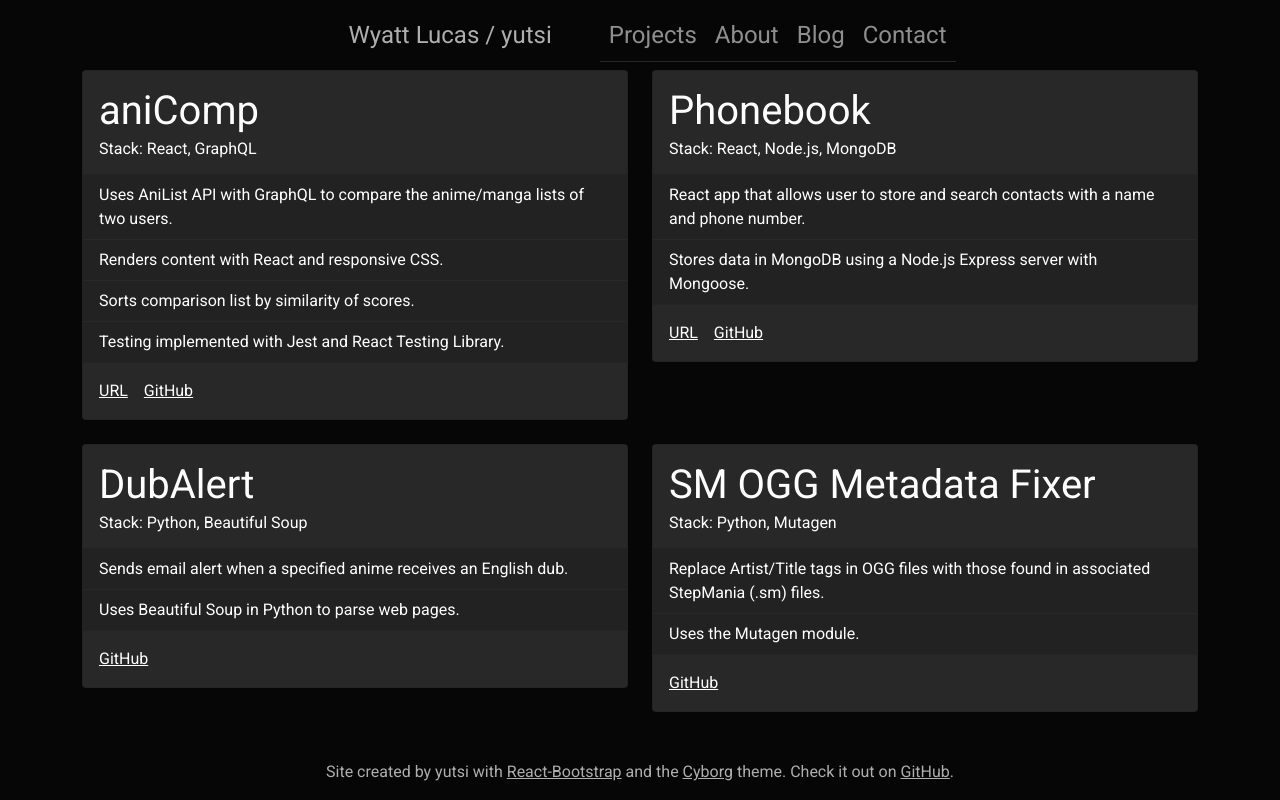
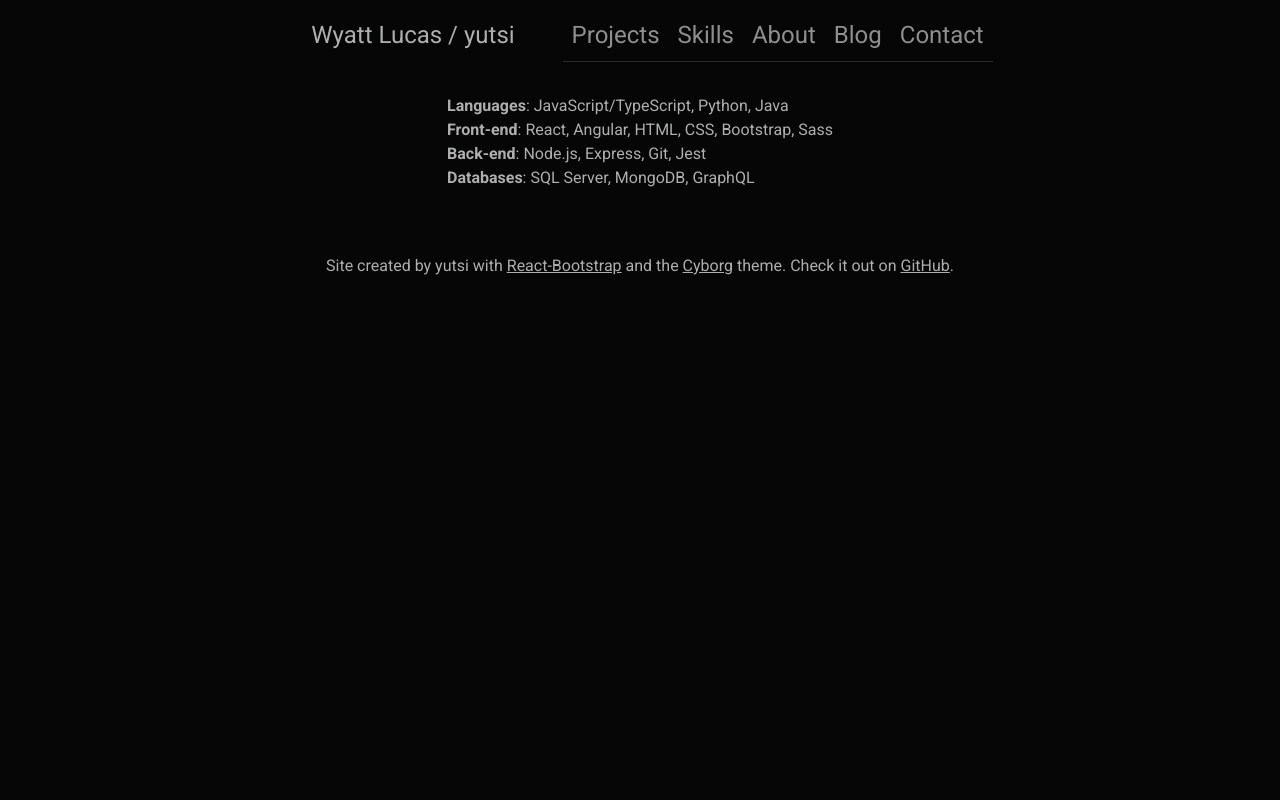
Before and after one commit to yutsi/portfolio, a React (Create React App) app: page /code/skills in a window 1280 px wide. Built offline with nearby package versions, Linux system fonts and the light colour scheme.

Commit message:
added skills page

```diff
--- a/src/App.js
+++ b/src/App.js
@@ -4,6 +4,7 @@ import Footer from './routes/Footer'
 import NavTabs from './routes/NavTabs'
 import About from './routes/About'
 import Projects from './routes/Projects'
+import Skills from './routes/Skills'
 import { Container, Row, Col } from 'react-bootstrap'
 import './custom.scss'
 
@@ -21,6 +22,7 @@ function App () {
       <Row />
       <Routes>
         <Route path='/' element={<Projects />} />
+        <Route path='/skills' element={<Skills />} />
         <Route path='/about' element={<About />} />
         <Route path='*' element={<Projects />} />
       </Routes>
--- a/src/custom.scss
+++ b/src/custom.scss
@@ -4,16 +4,20 @@
 
 $link-color: #ffffff;
 
-.about {
+.about .skills-content {
     @include font-size(20px);
     line-height: 1.8;
   }
 //Responsive Font Size
 @media (max-width: 600px) {
-    .about {
+    .about .skills-content {
         @include font-size(16px);
         line-height: 1.6
       }
+}
+
+ul.no-bullets {
+  list-style-type: none
 }
 
 
--- a/src/routes/About.js
+++ b/src/routes/About.js
@@ -6,7 +6,7 @@ function About () {
   return (
     <Row fluid='xs' md={1} lg={3}>
       <Col sm={3} md={2}>
-        <img src={pic} className='img-fluid float-sm-end' alt='Photo of me' />
+        <img src={pic} className='img-fluid float-sm-end' alt='me' />
       </Col>
       <Col md={6} className='float-end' xs lg='4'>
         <span className='about'>
--- a/src/routes/NavTabs.js
+++ b/src/routes/NavTabs.js
@@ -8,6 +8,9 @@ function NavTabs () {
       <Nav variant='tabs' activeKey={useLocation().pathname} className='fs-5'>
         <Nav.Item>
           <Nav.Link as={Link} to='/'>Projects</Nav.Link>
+        </Nav.Item>
+        <Nav.Item>
+          <Nav.Link as={Link} to='/skills'>Skills</Nav.Link>
         </Nav.Item>
         <Nav.Item>
           <Nav.Link as={Link} to='/about'>About</Nav.Link>
--- /dev/null
+++ b/src/routes/Skills.js
@@ -0,0 +1,21 @@
+import { React } from 'react'
+import { Container, Row, Col } from 'react-bootstrap'
+
+function Skills () {
+  return (
+    <Container>
+      <Row sm='auto' className='justify-content-center skills-content pt-4'>
+        <ul className='no-bullets'>
+          <li><b>Languages</b>: JavaScript/TypeScript, Python, Java</li>
+          <li><b>Front-end</b>: React, Angular, HTML, CSS,
+            Bootstrap, Sass
+          </li>
+          <li><b>Back-end</b>: Node.js, Express, Git, Jest</li>
+          <li><b>Databases</b>: SQL Server, MongoDB, GraphQL</li>
+        </ul>
+      </Row>
+    </Container>
+  )
+}
+
+export default Skills
```
